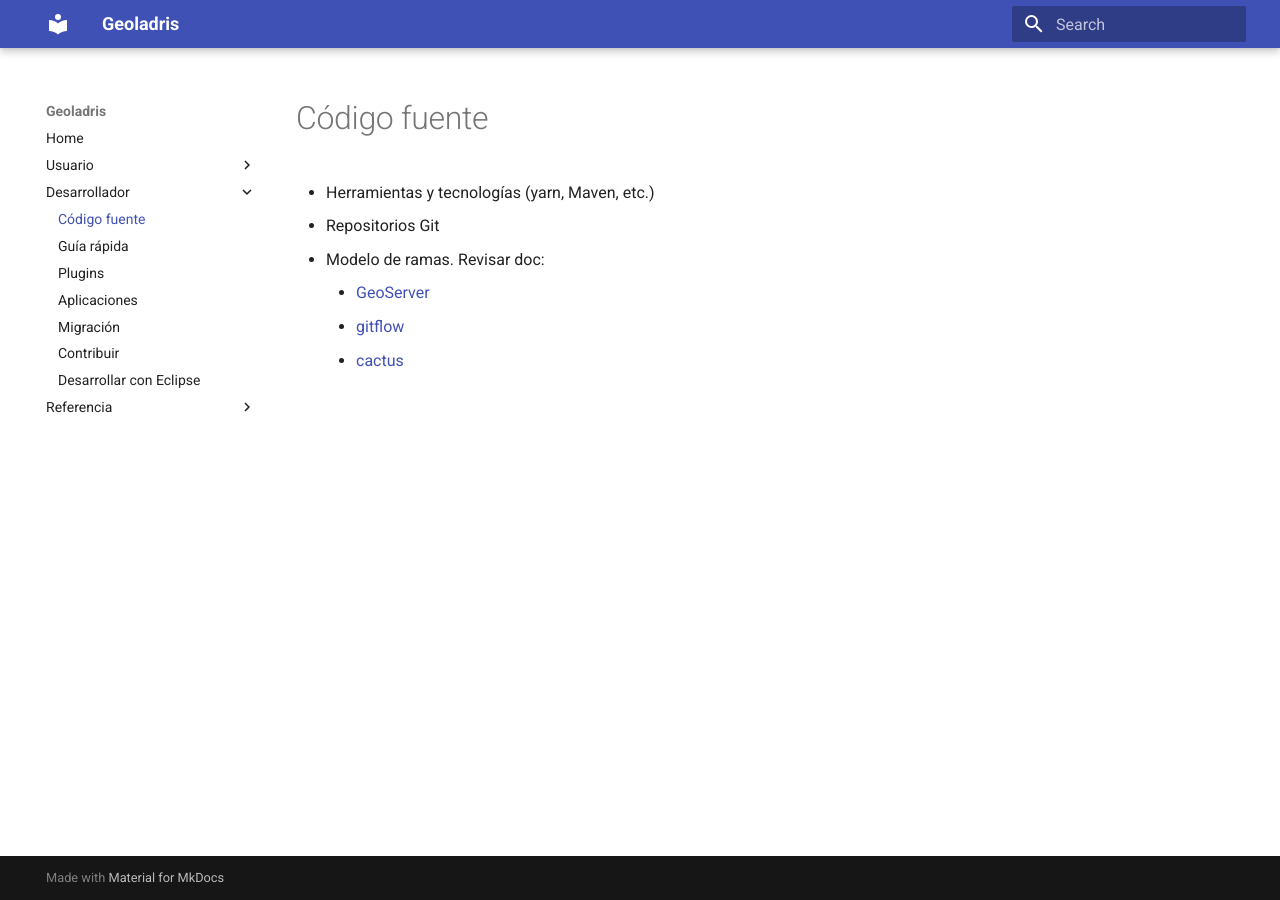
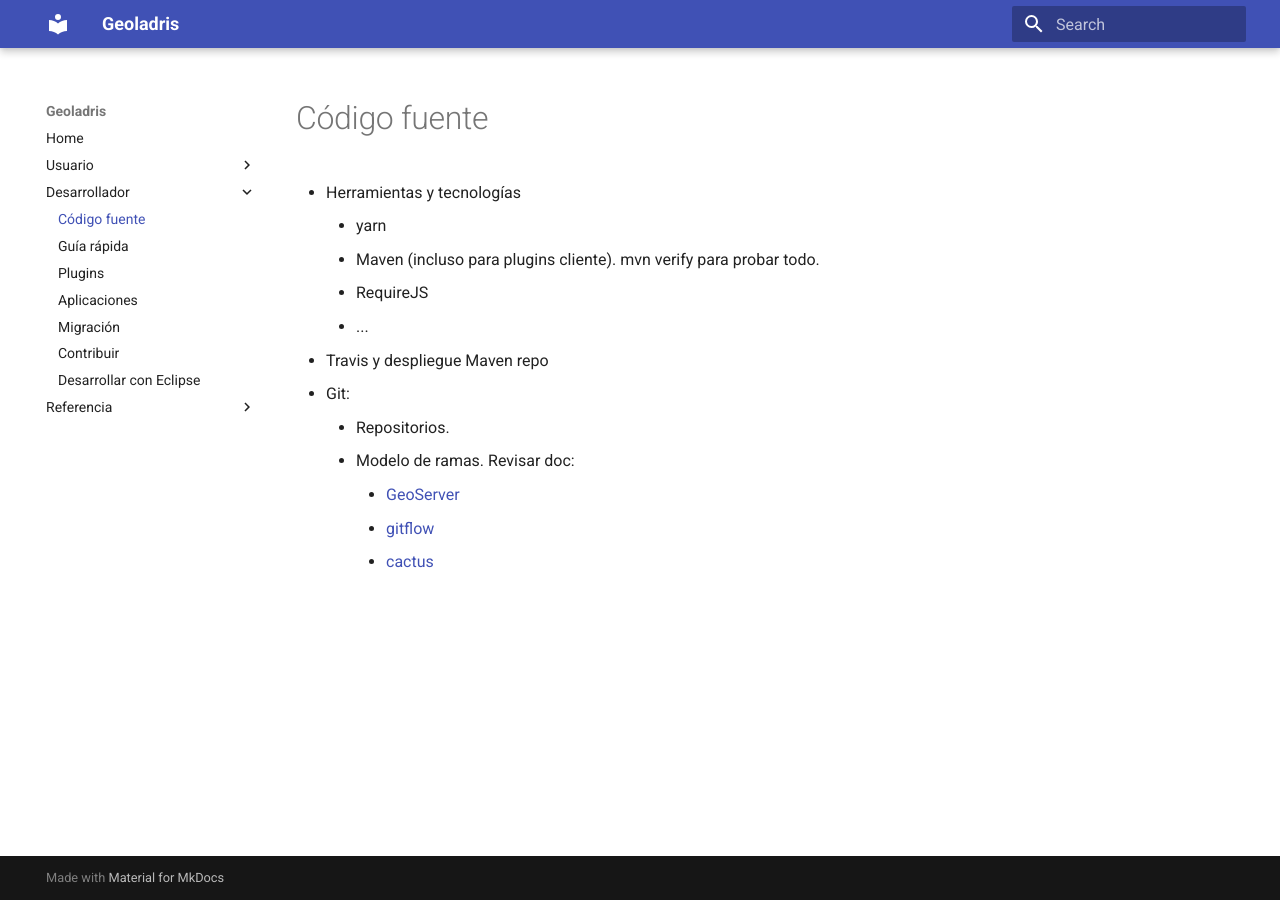
Before and after one commit to geoladris/doc, an MkDocs documentation site: the page built from docs/dev/source_code.md, in a window 1280 px wide. Built offline with MkDocs 1.6.1 and Material for MkDocs 9.7.7, drawn with Linux system fonts in a browser that asks for light colours; old or Windows-style settings are respelled for this version of MkDocs.

Commit message:
Improve dev/source_code outline

```diff
--- a/docs/dev/source_code.md
+++ b/docs/dev/source_code.md
@@ -1,7 +1,12 @@
-* Herramientas y tecnologías (yarn, Maven, etc.)
-* Repositorios Git
-* Modelo de ramas. Revisar doc:
-
-    - [GeoServer](http://docs.geoserver.org/stable/en/developer/source.html)
-    - [gitflow](https://www.atlassian.com/git/tutorials/comparing-workflows#gitflow-workflow)
-    - [cactus](https://barro.github.io/2016/02/a-succesful-git-branching-model-considered-harmful/)
+* Herramientas y tecnologías
+	* yarn
+	* Maven (incluso para plugins cliente). mvn verify para probar todo.
+	* RequireJS
+	* ...
+* Travis y despliegue Maven repo
+* Git:
+	* Repositorios.
+	* Modelo de ramas. Revisar doc:
+    	- [GeoServer](http://docs.geoserver.org/stable/en/developer/source.html)
+    	- [gitflow](https://www.atlassian.com/git/tutorials/comparing-workflows#gitflow-workflow)
+    	- [cactus](https://barro.github.io/2016/02/a-succesful-git-branching-model-considered-harmful/)
```
